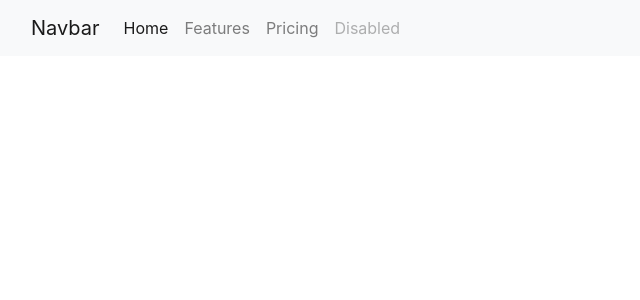
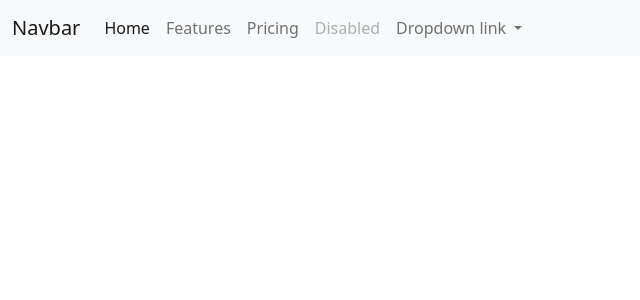
Before and after one commit to Tekehiko69/Djnago-project1, a Django app: page / in a window 1280 px wide. Shown: the top 300 px of the page, without its empty margins (0-640 px from the left). Run offline with Django 3.2, Linux system fonts and the light colour scheme.

Commit message:
Обновил ссылну на bootstap cdn на v 5.0.0 и вставил скрипт с js bundle with popper. Добавил dropdown

```diff
--- a/website/main/templates/main/layout.html
+++ b/website/main/templates/main/layout.html
@@ -5,7 +5,8 @@
     <meta name="viewport"
           content="width=device-width, user-scalable=no, initial-scale=1.0, maximum-scale=1.0, minimum-scale=1.0">
     <meta http-equiv="X-UA-Compatible" content="ie=edge">
-    <link rel="stylesheet" href="https://cdn.jsdelivr.net/npm/bootstrap@4.6.0/dist/css/bootstrap.min.css">
+    <link rel="stylesheet" href="https://cdn.jsdelivr.net/npm/bootstrap@5.0.0-beta3/dist/css/bootstrap.min.css">
+    <script src="https://cdn.jsdelivr.net/npm/bootstrap@5.0.0/dist/js/bootstrap.bundle.min.js" integrity="sha384-p34f1UUtsS3wqzfto5wAAmdvj+osOnFyQFpp4Ua3gs/ZVWx6oOypYoCJhGGScy+8" crossorigin="anonymous"></script>
     <title>{% block title %}{% endblock %}</title>
 </head>
 <body>
@@ -29,6 +30,16 @@
         <li class="nav-item">
           <a class="nav-link disabled" href="#" tabindex="-1" aria-disabled="true">Disabled</a>
         </li>
+        <li class="nav-item dropdown">
+          <a class="nav-link dropdown-toggle" href="#" id="navbarDropdownMenuLink" role="button" data-bs-toggle="dropdown" aria-expanded="false">
+            Dropdown link
+          </a>
+          <ul class="dropdown-menu" aria-labelledby="navbarDropdownMenuLink">
+            <li><a class="dropdown-item" href="#">Action</a></li>
+            <li><a class="dropdown-item" href="#">Another action</a></li>
+            <li><a class="dropdown-item" href="#">Something else here</a></li>
+          </ul>
+        </li>
       </ul>
     </div>
   </div>
```
